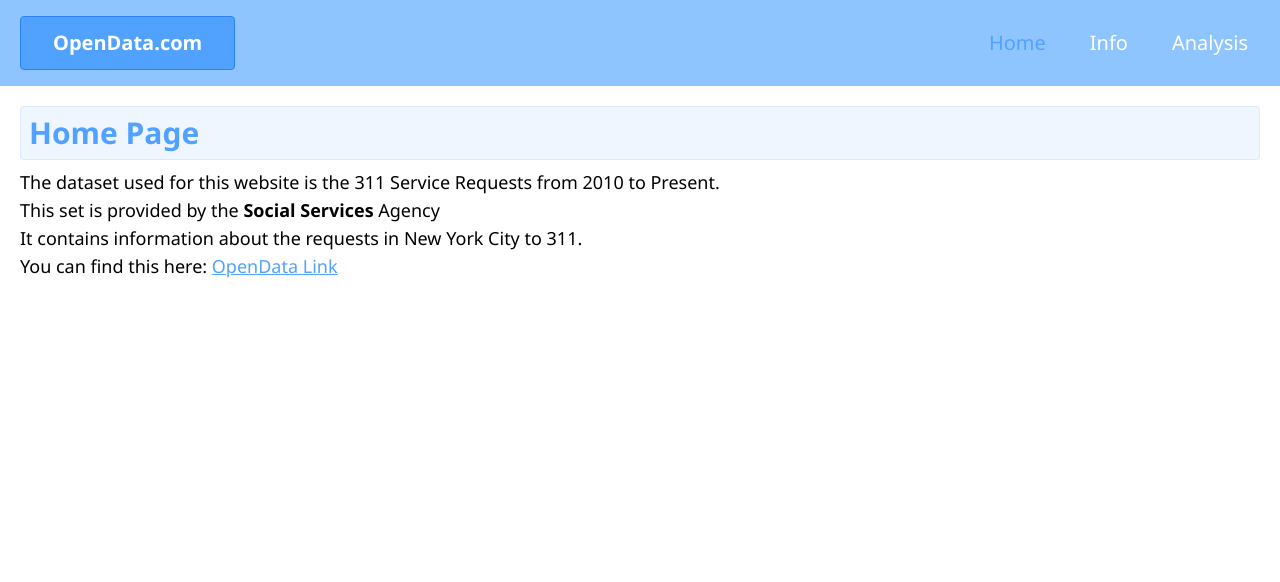
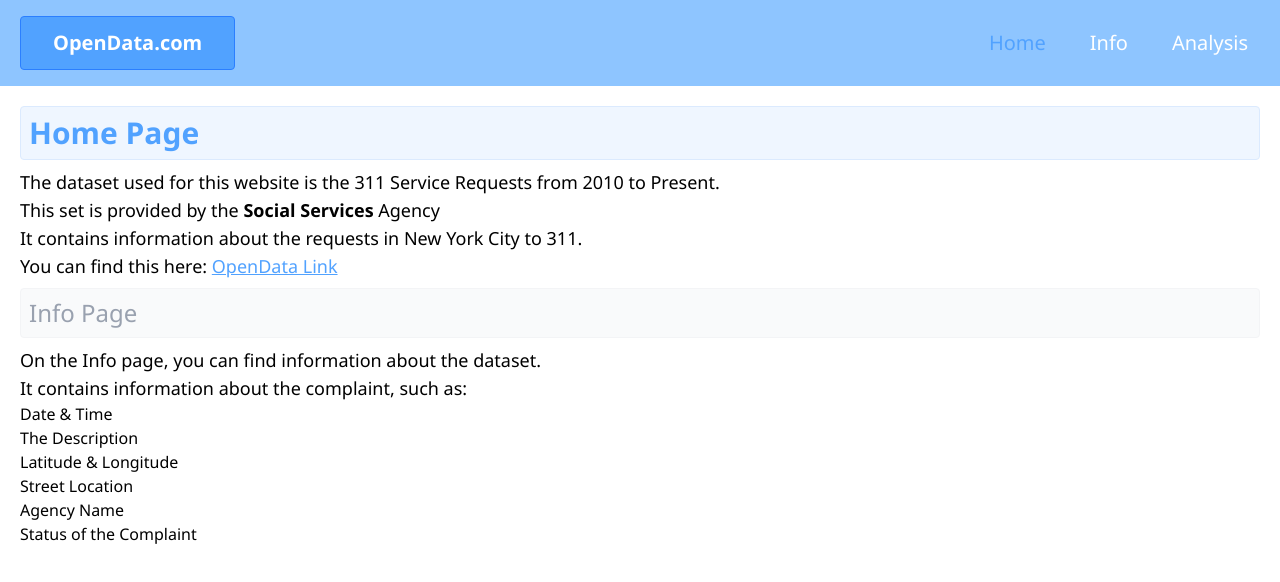
Before and after one commit to mmgbeojiri/opendata, a React (Vite) app in the folder client/: page / in a window 1280 px wide. Shown: the top 582 px of the page. Built offline with nearby package versions, Linux system fonts and the light colour scheme.

Commit message:
home will be better

```diff
--- a/client/src/Analysis.tsx
+++ b/client/src/Analysis.tsx
@@ -26,12 +26,13 @@ type ArrayEntry = [string, number]
 
 function Analysis() {
   const [jsonData, setJsonData] = useState<DataEntry[]>([])
+  const [getData, setGetData] = useState<string>("Fetching...")
   const callApi = async () => {
     let url: string = "https://data.cityofnewyork.us/resource/erm2-nwe9.json"
     await axios.get(url)
       .then((response: any) => {
         setJsonData(response.data)
-        console.log("got data")
+        setGetData("Retrieved")
       })
   }
 
@@ -226,6 +227,7 @@ const boroughChartRef = useRef<any>(null);
       </div>
       <div className='m-5 p-5 text-gray-500 bg-gray-50 rounded border border-gray-100'>
         <h3 className='text-xl font-bold'>Debug</h3>
+        <p>Data Status: {getData}</p>
         <p>boroughCount: {boroughCount.toString()}</p>
         <p>statusCount: {statusCount.toString()}</p>
         <p>complaintCount: {complaintCount.toString()}</p>
--- a/client/src/Home.tsx
+++ b/client/src/Home.tsx
@@ -13,6 +13,17 @@ function Home() {
         <p>This set is provided by the <b>Social Services</b> Agency</p>
         <p>It contains information about the requests in New York City to 311.</p>
         <p>You can find this here: <a target="_blank" href='https://data.cityofnewyork.us/Social-Services/311-Service-Requests-from-2010-to-Present/erm2-nwe9/about_data'>OpenData Link</a></p>
+        <h2>Info Page</h2>
+        <p>On the Info page, you can find information about the dataset.</p>
+        <p>It contains information about the complaint, such as:</p>
+        <ul>
+          <li>Date & Time</li>
+          <li>The Description</li>
+          <li>Latitude & Longitude</li>
+          <li>Street Location</li>
+          <li>Agency Name</li>
+          <li>Status of the Complaint</li>
+        </ul>
       </div>
     </>
   )
```
